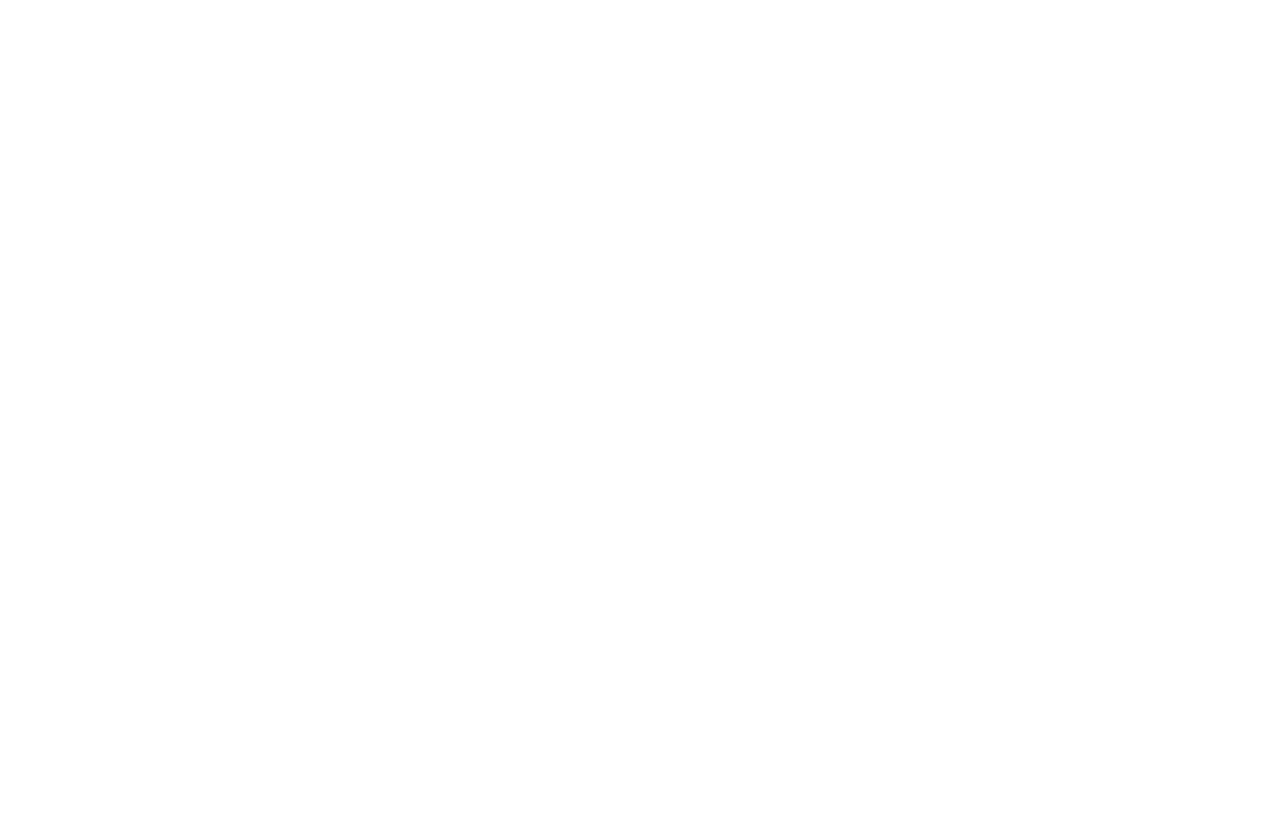
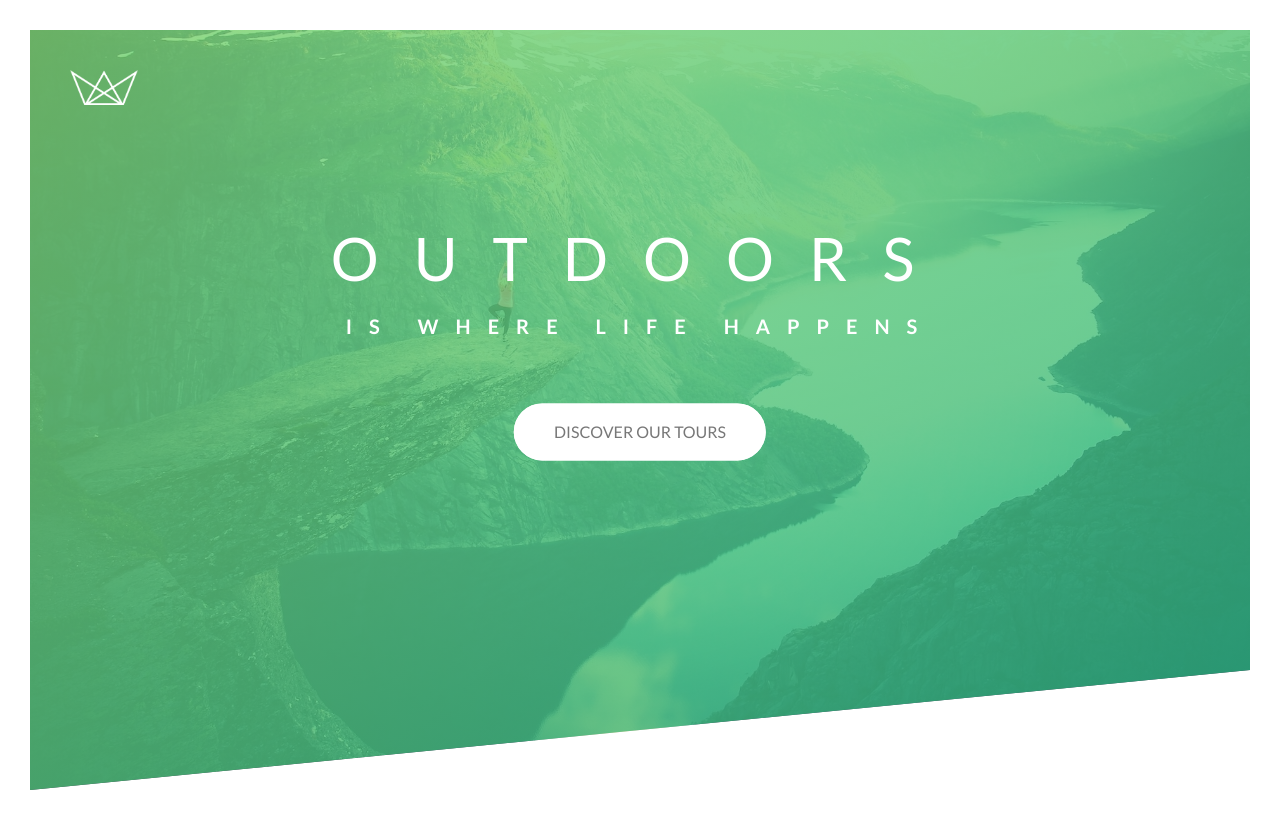
Before and after one commit to JasonDuquain/natours-second, a website: page index.html in a window 1280 px wide. Drawn offline with Linux system fonts and the light colour scheme.

Commit message:
finished hdr and converted all px to rem

```diff
--- a/index.html
+++ b/index.html
@@ -1,3 +1,4 @@
+
 <!DOCTYPE html>
 <html lang="en">
 <head>
@@ -12,10 +13,19 @@
 
         <title>Natours | Exciting tours for adventurous people</title>
     </head>
+
 <body>
-
-
-
-
+    <header class="header">
+        <div class="header__logo-box">
+             <img src="img/logo-white.png" alt="Logo" class="header__logo">
+        </div>
+        <div class="header__text-box">
+            <h1 class="heading-primary">
+                <span class="heading-primary--main">Outdoors</span>
+                <span class="heading-primary--sub">is where life happens</span>
+            </h1>
+            <a href="#section-tours" class="btn btn--white btn--animated">Discover our tours</a>
+         </div>
+    </header>
 </body>
 </html>
--- a/scss/base/_animations.scss
+++ b/scss/base/_animations.scss
@@ -1,37 +1,43 @@
 @keyframes moveInLeft {
     0% {
-
+        opacity: 0;
+        transform: translateX(-10rem);
     }
 
     80% {
-
+        transform: translateX(1rem);
     }
 
     100% {
-
+        opacity: 1;
+        transform: translate(0);
     }
 }
 
 @keyframes moveInRight {
     0% {
-
+        opacity: 0;
+        transform: translateX(10rem);
     }
 
     80% {
-
+        transform: translateX(-1rem);
     }
 
     100% {
-
+        opacity: 1;
+        transform: translate(0);
     }
 }
 
 @keyframes moveInBottom {
     0% {
-
+        opacity: 0;
+        transform: translateY(3rem);
     }
 
     100% {
-
+        opacity: 1;
+        transform: translateY(0);
     }
 }
--- a/scss/base/_base.scss
+++ b/scss/base/_base.scss
@@ -11,8 +11,14 @@
 html {
     // This defines what 1rem is
     font-size: 62.5%;
+    font-family: "Lato", sans-serif;
 }
 
 body {
     box-sizing: border-box;
+    font-weight: 400;
+    /* font-size: 16px; */
+    line-height: 1.7;
+    color: $color-grey-dark;
+    padding: 3rem;
 }
--- a/scss/base/_typography.scss
+++ b/scss/base/_typography.scss
@@ -4,14 +4,25 @@ body {
 }
 
 .heading-primary {
-
+    color: $color-white;
+    text-transform: uppercase;
+    backface-visibility: hidden;
+    margin-bottom: 6rem;
 
     &--main {
-
+        display: block;
+        font-size: 6rem;
+        font-weight: 400;
+        letter-spacing: 3.5rem;
+        animation: moveInLeft 1000ms ease-out;
     }
 
     &--sub {
-
+        display: block;
+        font-size: 2rem;;
+        font-weight: 700;
+        letter-spacing: 1.7rem;
+        animation: moveInRight 1000ms ease-out;
     }
 
 
--- a/scss/components/_button.scss
+++ b/scss/components/_button.scss
@@ -2,26 +2,36 @@
 
     &:link, &:visited, & {
         transition: transform 200ms 50ms;
-
+        text-transform: uppercase;
+        padding: 1.5rem 4rem;
+        display: inline-block;
+        border-radius: 99em;
+        transition: all 200ms;
+        position: relative;
+		font-size: 1.6rem;
     }
 
     //chng for the button element
 
 
     &:hover {
-
+        transform: translateY(-3px);
+        box-shadow: 0 1rem 2rem rgba($color-black, .2);
     }
 
-    &:active, &:active {
-
+    &:active, &:focus {
+        transform: translateY(-1px);
+        box-shadow: 0 .5rem 1rem rgba($color-black, .2);
     }
 
     &--white {
+        background-color: $color-white;
+        color: $color-grey-dark;
 
     }
 
     &--white::after {
-
+        background-color: $color-white;
     }
 
     &--green {
@@ -34,20 +44,29 @@
 
     &::after {
         content: "";
+        display: inline-block;
+        height: 100%;
+        width: 100%;
+        border-radius: 99em;
+        position: absolute;
+        top: 0;
+        left: 0;
+        z-index: -1;
+        transition: all 400ms;
 
     }
 
-
     &:hover::after {
-
+        transform: scale(1.4, 1.6);
+        opacity: 0;
     }
 
     &--animated {
-
+        animation: moveInBottom 500ms ease-out 75ms backwards;
     }
 
 
-}
+} //.btn
 
 .btn-text {
         &:link, &:visited {
--- a/scss/layout/_header.scss
+++ b/scss/layout/_header.scss
@@ -1,15 +1,27 @@
 .header {
-
+    height: 95vh;
+    background-image: linear-gradient(to right bottom, rgba($color-primary-light, .8), rgba($color-primary-dark, .8)), url(/img/hero.jpg);
+    background-size: cover;
+    background-position: top;
+    clip-path: polygon(0 0, 100% 0, 100% 80vh, 0 100%);
+    position: relative;
 
     &__logo-box {
-
+        position: absolute;
+        top: 4rem;
+        left: 4rem;
     }
 
     &__logo {
-
+        height: 3.5rem;
     }
 
     &__text-box {
+        position: absolute;
+        top: 40%;
+        left: 50%;
+        transform: translate(-50%, -50%);
+        text-align: center;
 
     }
 }
```
Also changed, not shown: index - startTemplate.html (+62 -180 lines), css/style.css.
